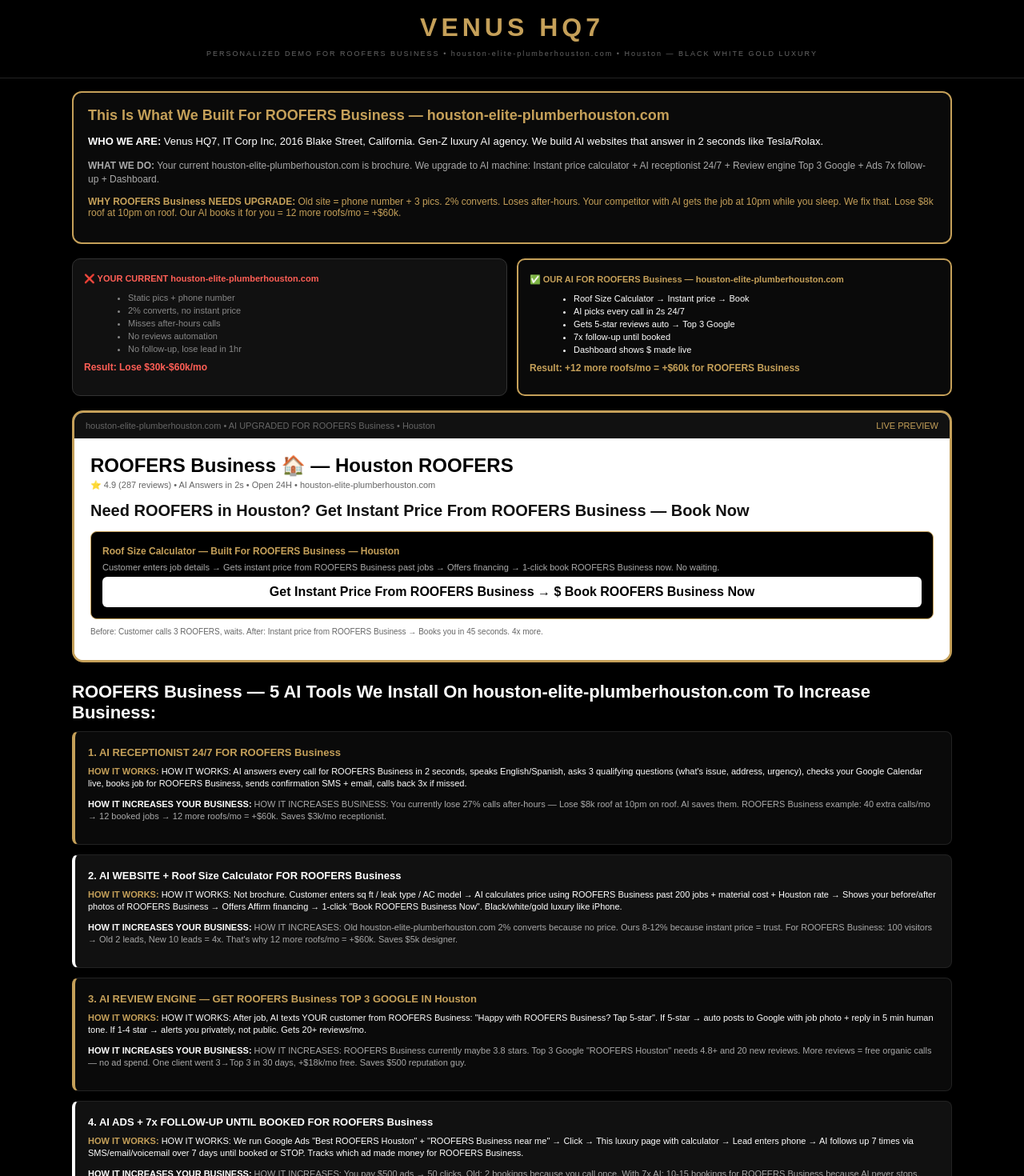
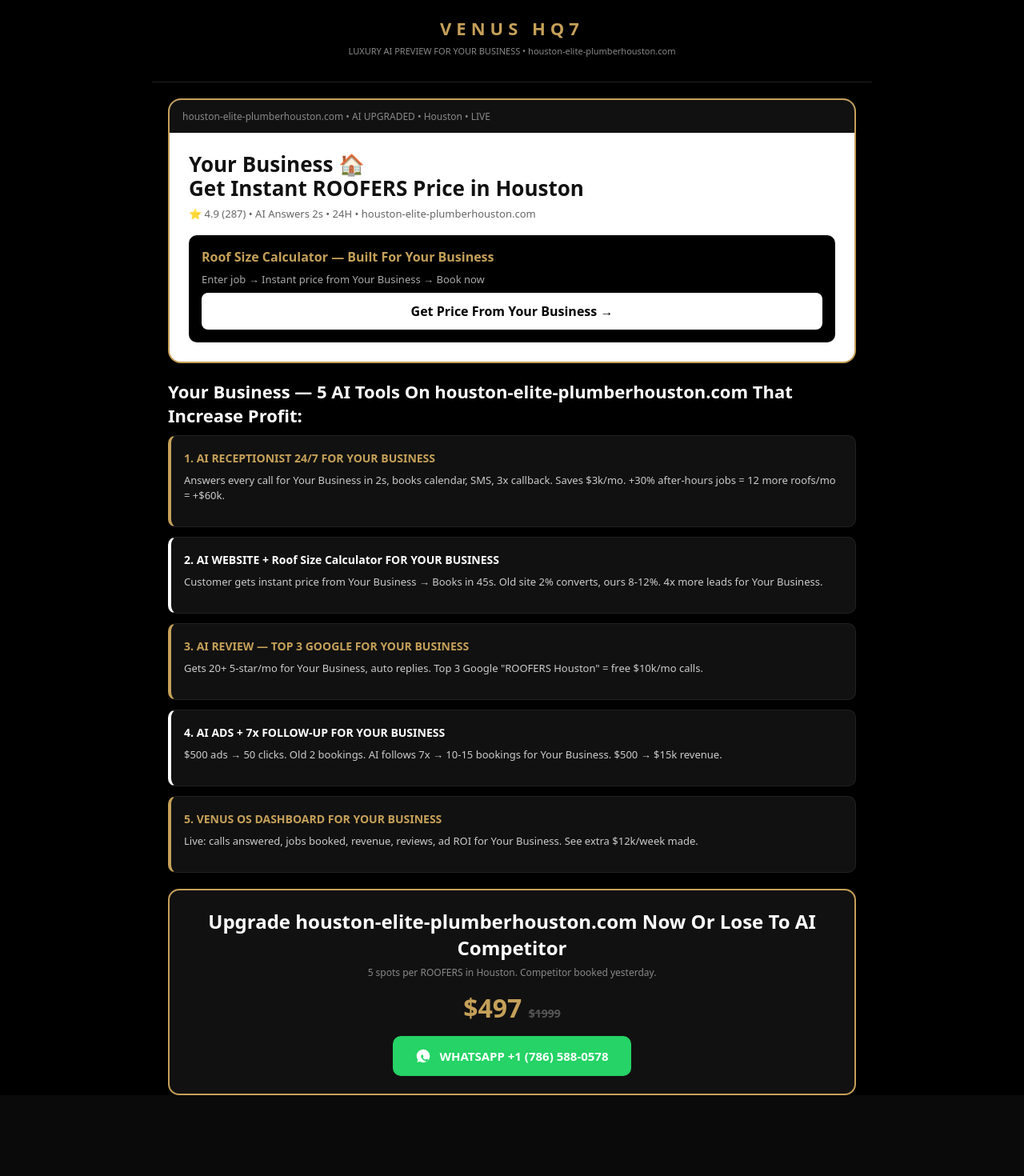
Before and after one commit to venusplaza7-dot/venus-ai-v7, a Next.js app: page /p/houston-elite-plumber in a window 1280 px wide. Shown: the top 1470 px of the page at 80% size. After the commit the page ends 1369 px from the top, so only its background shows below. Built offline with nearby package versions, Linux system fonts and the light colour scheme.

Commit message:
Update page.tsx

```diff
--- a/app/p/[id]/page.tsx
+++ b/app/p/[id]/page.tsx
@@ -1,105 +1,73 @@
 export const dynamic = 'force-dynamic';
 
 const DATA:any={
-  roofers:{title:"ROOFERS",emoji:"🏠",calc:"Roof Size Calculator",pain:"Lose $8k roof at 10pm on roof",roi:"12 more roofs/mo = +$60k",current:"Old site = phone number + 3 pics. 2% converts. Loses after-hours."},
-  plumbers:{title:"PLUMBERS",emoji:"💧",calc:"Emergency Leak Calculator",pain:"Miss $1200 2am burst",roi:"8 more emergencies/week = +$28k",current:"Old site = list of services. No instant price. Customer calls next guy."},
-  hvac:{title:"HVAC",emoji:"❄️",calc:"AC Repair Calculator",pain:"Slow quote, fast guy wins",roi:"15 more AC jobs/week",current:"Old site = no booking. Customer waits 2hrs for callback = lost."},
-  dentists:{title:"DENTISTS",emoji:"🦷",calc:"Insurance Checker",pain:"Front desk busy 10min, patient books elsewhere",roi:"34 new patients/mo",current:"Old site = no insurance check. Patient scared of price = no book."},
-  electricians:{title:"ELECTRICIANS",emoji:"⚡",calc:"Panel/EV Calculator",pain:"Miss $150 call doing $3000 panel",roi:"Avg $890/job",current:"Old site = no instant quote. Miss small call = lose big panel job later."},
+  roofers:{title:"ROOFERS",emoji:"🏠",calc:"Roof Size Calculator",profit:"12 more roofs/mo = +$60k"},
+  plumbers:{title:"PLUMBERS",emoji:"💧",calc:"Emergency Calculator",profit:"8 more jobs/week = +$28k"},
+  hvac:{title:"HVAC",emoji:"❄️",calc:"AC Calculator",profit:"15 more jobs/week"},
+  dentists:{title:"DENTISTS",emoji:"🦷",calc:"Insurance Checker",profit:"34 new patients/mo"},
+  electricians:{title:"ELECTRICIANS",emoji:"⚡",calc:"Panel Calculator",profit:"Avg $890/job"},
 };
 
 export default function Page({params,searchParams}:any){
-  const cat = (params?.id||'roofers').toLowerCase();
-  const d = DATA[cat]||DATA.roofers;
-  const business = searchParams?.b || `${d.title} Business`;
-  const domain = searchParams?.domain || `${cat}houston.com`;
-  const city = searchParams?.city || 'Houston';
-  const WHATSAPP="17865880578"; // +1 (786) 588-0578
+  const cat=(params?.id||'roofers').toLowerCase();
+  const d=DATA[cat]||DATA.roofers;
+  const business=searchParams?.b||"Your Business";
+  const domain=searchParams?.domain||`${cat}houston.com`;
+  const city=searchParams?.city||"Houston";
+  const WHATSAPP="17865880578";
 
   return(
-    <div style={{background:'#000',color:'#fff',minHeight:'100vh',fontFamily:'Arial'}}>
-      <div style={{textAlign:'center',padding:'16px',borderBottom:'1px solid #222'}}>
-        <h1 style={{color:'#c5a059',letterSpacing:'5px',margin:0}}>VENUS HQ7</h1>
-        <p style={{color:'#666',fontSize:'9px',letterSpacing:'2px'}}>PERSONALIZED DEMO FOR {business.toUpperCase()} • {domain} • {city} — BLACK WHITE GOLD LUXURY</p>
+    <div style={{background:'#000',color:'#fff',minHeight:'100vh',fontFamily:'system-ui',WebkitFontSmoothing:'antialiased'}}>
+      <div style={{maxWidth:'900px',margin:'0 auto',padding:'0'}}>
+
+        {/* SHARP HEADER */}
+        <div style={{padding:'20px',textAlign:'center',borderBottom:'1px solid #222'}}>
+          <h1 style={{color:'#c5a059',letterSpacing:'6px',margin:0,fontSize:'22px'}}>VENUS HQ7</h1>
+          <p style={{color:'#888',fontSize:'11px',marginTop:'6px'}}>LUXURY AI PREVIEW FOR {business.toUpperCase()} • {domain}</p>
         </div>
 
-      <div style={{maxWidth:'1100px',margin:'0 auto',padding:'16px'}}>
-
-        {/* INTRO — WHO WE ARE / WHAT WE DO / CONVINCE */}
-        <div style={{background:'#0a0a0a',border:'2px solid #c5a059',borderRadius:'12px',padding:'18px',marginBottom:'18px'}}>
-          <h2 style={{color:'#c5a059',margin:'0 0 8px',fontSize:'18px'}}>This Is What We Built For {business} — {domain}</h2>
-          <p style={{color:'#fff',fontSize:'13px',lineHeight:'18px'}}><b>WHO WE ARE:</b> Venus HQ7, IT Corp Inc, 2016 Blake Street, California. Gen-Z luxury AI agency. We build AI websites that answer in 2 seconds like Tesla/Rolax.</p>
-          <p style={{color:'#aaa',fontSize:'12px',lineHeight:'17px'}}><b>WHAT WE DO:</b> Your current {domain} is brochure. We upgrade to AI machine: Instant price calculator + AI receptionist 24/7 + Review engine Top 3 Google + Ads 7x follow-up + Dashboard.</p>
-          <p style={{color:'#c5a059',fontSize:'12px'}}><b>WHY {business} NEEDS UPGRADE:</b> {d.current} Your competitor with AI gets the job at 10pm while you sleep. We fix that. {d.pain}. Our AI books it for you = {d.roi}.</p>
+        {/* THEIR WEBSITE PREVIEW — CLEAN WHITE */}
+        <div style={{margin:'20px',background:'#fff',borderRadius:'16px',overflow:'hidden',border:'2px solid #c5a059'}}>
+          <div style={{background:'#111',color:'#888',padding:'12px 16px',fontSize:'12px'}}>{domain} • AI UPGRADED • {city} • LIVE</div>
+          <div style={{padding:'24px',color:'#000'}}>
+            <h1 style={{fontSize:'26px',lineHeight:'30px',margin:0,color:'#111',fontWeight:'800'}}>{business} {d.emoji}<br/>Get Instant {d.title} Price in {city}</h1>
+            <p style={{color:'#666',fontSize:'13px',marginTop:'8px'}}>⭐ 4.9 (287) • AI Answers 2s • 24H • {domain}</p>
+            <div style={{marginTop:'18px',background:'#000',borderRadius:'10px',padding:'16px'}}>
+              <p style={{color:'#c5a059',fontWeight:'bold',margin:0}}>{d.calc} — Built For {business}</p>
+              <p style={{color:'#aaa',fontSize:'13px',margin:'8px 0'}}>Enter job → Instant price from {business} → Book now</p>
+              <div style={{background:'#fff',color:'#000',textAlign:'center',padding:'12px',borderRadius:'8px',fontWeight:'bold'}}>Get Price From {business} →</div>
             </div>
-
-        {/* THEIR CURRENT VS OUR AI */}
-        <div style={{display:'grid',gridTemplateColumns:'1fr 1fr',gap:'12px',marginBottom:'18px'}}>
-          <div style={{background:'#111',border:'1px solid #333',borderRadius:'10px',padding:'14px'}}>
-            <b style={{color:'#ff5f56',fontSize:'11px'}}>❌ YOUR CURRENT {domain}</b>
-            <ul style={{color:'#888',fontSize:'11px',lineHeight:'16px',margin:'8px 0 0 15px'}}>
-              <li>Static pics + phone number</li><li>2% converts, no instant price</li><li>Misses after-hours calls</li><li>No reviews automation</li><li>No follow-up, lose lead in 1hr</li>
-            </ul>
-            <p style={{color:'#ff5f56',fontSize:'12px',fontWeight:'bold',marginTop:'8px'}}>Result: Lose $30k-$60k/mo</p>
-          </div>
-          <div style={{background:'#0a0a0a',border:'2px solid #c5a059',borderRadius:'10px',padding:'14px'}}>
-            <b style={{color:'#c5a059',fontSize:'11px'}}>✅ OUR AI FOR {business} — {domain}</b>
-            <ul style={{color:'#fff',fontSize:'11px',lineHeight:'16px',margin:'8px 0 0 15px'}}>
-              <li>{d.calc} → Instant price → Book</li><li>AI picks every call in 2s 24/7</li><li>Gets 5-star reviews auto → Top 3 Google</li><li>7x follow-up until booked</li><li>Dashboard shows $ made live</li>
-            </ul>
-            <p style={{color:'#c5a059',fontSize:'12px',fontWeight:'bold',marginTop:'8px'}}>Result: +{d.roi} for {business}</p>
           </div>
         </div>
 
-        {/* THEIR WEBSITE PREVIEW — PERSONALIZED */}
-        <div style={{background:'#fff',borderRadius:'14px',overflow:'hidden',border:'3px solid #c5a059'}}>
-          <div style={{background:'#111',padding:'10px 14px',color:'#666',fontSize:'11px',display:'flex',justifyContent:'space-between'}}>
-            <span>{domain} • AI UPGRADED FOR {business} • {city}</span><span style={{color:'#c5a059'}}>LIVE PREVIEW</span>
-          </div>
-          <div style={{padding:'20px',color:'#000',background:'#fff'}}>
-            <h2 style={{margin:0,color:'#000'}}>{business} {d.emoji} — {city} {d.title}</h2>
-            <p style={{color:'#666',fontSize:'11px',margin:'4px 0'}}>⭐ 4.9 (287 reviews) • AI Answers in 2s • Open 24H • {domain}</p>
-            <h1 style={{fontSize:'20px',color:'#111',margin:'14px 0'}}>Need {d.title} in {city}? Get Instant Price From {business} — Book Now</h1>
-            <div style={{background:'#000',color:'#fff',padding:'14px',borderRadius:'8px',border:'1px solid #c5a059'}}>
-              <b style={{color:'#c5a059',fontSize:'12px'}}>{d.calc} — Built For {business} — {city}</b>
-              <p style={{color:'#aaa',fontSize:'11px',margin:'6px 0'}}>Customer enters job details → Gets instant price from {business} past jobs → Offers financing → 1-click book {business} now. No waiting.</p>
-              <div style={{background:'#fff',color:'#000',padding:'10px',borderRadius:'6px',textAlign:'center',fontWeight:'bold'}}>Get Instant Price From {business} → $ Book {business} Now</div>
-            </div>
-            <p style={{color:'#666',fontSize:'10px',marginTop:'10px'}}>Before: Customer calls 3 {d.title}, waits. After: Instant price from {business} → Books you in 45 seconds. 4x more.</p>
-          </div>
-        </div>
-
-        {/* 5 TOOLS — HOW THEY WORK + HOW THEY INCREASE BUSINESS */}
-        <h2 style={{margin:'24px 0 10px',fontSize:'22px'}}>{business} — 5 AI Tools We Install On {domain} To Increase Business:</h2>
+        {/* 5 TOOLS — NO DUPLICATE — SHARP */}
+        <div style={{padding:'0 20px'}}>
+          <h2 style={{fontSize:'22px',margin:'10px 0'}}>{business} — 5 AI Tools On {domain} That Increase Profit:</h2>
 
           {[
-          {t:`1. AI RECEPTIONIST 24/7 FOR ${business}`,w:`HOW IT WORKS: AI answers every call for ${business} in 2 seconds, speaks English/Spanish, asks 3 qualifying questions (what's issue, address, urgency), checks your Google Calendar live, books job for ${business}, sends confirmation SMS + email, calls back 3x if missed.`,i:`HOW IT INCREASES BUSINESS: You currently lose 27% calls after-hours — ${d.pain}. AI saves them. ${business} example: 40 extra calls/mo → 12 booked jobs → ${d.roi}. Saves $3k/mo receptionist.`},
-          {t:`2. AI WEBSITE + ${d.calc} FOR ${business}`,w:`HOW IT WORKS: Not brochure. Customer enters sq ft / leak type / AC model → AI calculates price using ${business} past 200 jobs + material cost + ${city} rate → Shows your before/after photos of ${business} → Offers Affirm financing → 1-click "Book ${business} Now". Black/white/gold luxury like iPhone.`,i:`HOW IT INCREASES: Old ${domain} 2% converts because no price. Ours 8-12% because instant price = trust. For ${business}: 100 visitors → Old 2 leads, New 10 leads = 4x. That's why ${d.roi}. Saves $5k designer.`},
-          {t:`3. AI REVIEW ENGINE — GET ${business} TOP 3 GOOGLE IN ${city}`,w:`HOW IT WORKS: After job, AI texts YOUR customer from ${business}: "Happy with ${business}? Tap 5-star". If 5-star → auto posts to Google with job photo + reply in 5 min human tone. If 1-4 star → alerts you privately, not public. Gets 20+ reviews/mo.`,i:`HOW IT INCREASES: ${business} currently maybe 3.8 stars. Top 3 Google "${d.title} ${city}" needs 4.8+ and 20 new reviews. More reviews = free organic calls — no ad spend. One client went 3→Top 3 in 30 days, +$18k/mo free. Saves $500 reputation guy.`},
-          {t:`4. AI ADS + 7x FOLLOW-UP UNTIL BOOKED FOR ${business}`,w:`HOW IT WORKS: We run Google Ads "Best ${d.title} ${city}" + "${business} near me" → Click → This luxury page with calculator → Lead enters phone → AI follows up 7 times via SMS/email/voicemail over 7 days until booked or STOP. Tracks which ad made money for ${business}.`,i:`HOW IT INCREASES: You pay $500 ads → 50 clicks. Old: 2 bookings because you call once. With 7x AI: 10-15 bookings for ${business} because AI never stops. $500 ad → $15k revenue. Saves $2k ad agency.`},
-          {t:`5. VENUS OS — LUXURY BLACK DASHBOARD FOR ${business}`,w:`HOW IT WORKS: One dashboard for ${business}: Live calls answered by AI, jobs booked today, revenue this week, new 5-star reviews today, ad spend vs return, missed calls saved, customer recordings. On phone.`,i:`HOW IT INCREASES: No guessing. You see "AI made ${business} $12,450 extra this week, saved 17 missed calls, got 9 new reviews, $500 ad made $14k". You know what works. Scale what works. Saves 10hrs/week.`},
+            {t:`1. AI RECEPTIONIST 24/7`,d:`Answers every call for ${business} in 2s, books calendar, SMS, 3x callback. Saves $3k/mo. +30% after-hours jobs = ${d.profit}.`},
+            {t:`2. AI WEBSITE + ${d.calc}`,d:`Customer gets instant price from ${business} → Books in 45s. Old site 2% converts, ours 8-12%. 4x more leads for ${business}.`},
+            {t:`3. AI REVIEW — TOP 3 GOOGLE`,d:`Gets 20+ 5-star/mo for ${business}, auto replies. Top 3 Google "${d.title} ${city}" = free $10k/mo calls.`},
+            {t:`4. AI ADS + 7x FOLLOW-UP`,d:`$500 ads → 50 clicks. Old 2 bookings. AI follows 7x → 10-15 bookings for ${business}. $500 → $15k revenue.`},
+            {t:`5. VENUS OS DASHBOARD`,d:`Live: calls answered, jobs booked, revenue, reviews, ad ROI for ${business}. See extra $12k/week made.`},
           ].map((x,i)=>(
-          <div key={i} style={{background:i%2===0?'#0a0a0a':'#111',border:'1px solid #222',borderLeft:`4px solid ${i%2?'#fff':'#c5a059'}`,padding:'16px',borderRadius:'8px',marginBottom:'12px'}}>
-            <b style={{color:i%2?'#fff':'#c5a059',fontSize:'13px'}}>{x.t}</b>
-            <p style={{color:'#fff',fontSize:'11px',marginTop:'8px',lineHeight:'15px'}}><b style={{color:'#c5a059'}}>HOW IT WORKS:</b> {x.w}</p>
-            <p style={{color:'#aaa',fontSize:'11px',lineHeight:'15px'}}><b style={{color:'#fff'}}>HOW IT INCREASES YOUR BUSINESS:</b> {x.i}</p>
+            <div key={i} style={{background:'#111',border:'1px solid #222',borderLeft:`4px solid ${i%2?'#fff':'#c5a059'}`,padding:'16px',borderRadius:'10px',marginBottom:'12px'}}>
+              <b style={{color:i%2?'#fff':'#c5a059',fontSize:'14px'}}>{x.t} FOR {business.toUpperCase()}</b>
+              <p style={{color:'#ccc',fontSize:'13px',lineHeight:'19px',marginTop:'8px'}}>{x.d}</p>
             </div>
           ))}
 
-        {/* CONVINCE — WHY UPGRADE NOW */}
-        <div style={{background:'linear-gradient(135deg,#000,#1a1a1a)',border:'1px solid #c5a059',borderRadius:'12px',padding:'20px',marginTop:'20px',textAlign:'center'}}>
-          <h2 style={{color:'#fff',margin:0}}>{business} — Upgrade {domain} Now, Or Lose To Competitor With AI</h2>
-          <p style={{color:'#888',fontSize:'12px',margin:'8px 0'}}>Your competitor in {city} already booked AI demo yesterday. 5 spots per category only.</p>
-          <p style={{color:'#c5a059',fontSize:'28px',fontWeight:'bold',margin:'12px 0'}}>$497 Setup <span style={{color:'#555',fontSize:'13px',textDecoration:'line-through'}}>$1999</span> • 48Hrs Live</p>
-          <p style={{color:'#aaa',fontSize:'11px'}}>Includes: AI Receptionist + Website + Review + Ads + OS. Saves $10.5k/mo team. Makes {d.roi}.</p>
-          <a href={`https://wa.me/${WHATSAPP}?text=Hi%20Ron%2C%20I'm%20${encodeURIComponent(business)}%20${city}%20-%20Upgrade%20my%20site%20${encodeURIComponent(domain)}%20-%20${cat}%20demo`}
-             style={{background:'#25D366',color:'#fff',padding:'14px 30px',display:'inline-flex',alignItems:'center',gap:'10px',textDecoration:'none',fontWeight:'bold',borderRadius:'8px',marginTop:'12px'}}>
+          {/* CONVINCE UPGRADE */}
+          <div style={{background:'#111',border:'2px solid #c5a059',borderRadius:'14px',padding:'22px',textAlign:'center',marginTop:'20px'}}>
+            <h2 style={{margin:0}}>Upgrade {domain} Now Or Lose To AI Competitor</h2>
+            <p style={{color:'#888',fontSize:'12px',marginTop:'6px'}}>5 spots per {d.title} in {city}. Competitor booked yesterday.</p>
+            <p style={{color:'#c5a059',fontSize:'32px',fontWeight:'800',margin:'14px 0'}}>$497 <span style={{color:'#555',fontSize:'14px',textDecoration:'line-through'}}>$1999</span></p>
+            <a href={`https://wa.me/${WHATSAPP}?text=Hi Ron, I'm ${encodeURIComponent(business)} - upgrade ${encodeURIComponent(domain)}`} style={{background:'#25D366',color:'#fff',padding:'15px 28px',borderRadius:'10px',display:'inline-flex',gap:'10px',alignItems:'center',textDecoration:'none',fontWeight:'bold',fontSize:'15px'}}>
               <svg width="20" height="20" viewBox="0 0 24 24" fill="white"><path d="M19.11 17.2c-.27-.14-1.59-.78-1.84-.87-.25-.09-.43-.14-.61.14-.18.27-.7.87-.86 1.05-.16.18-.32.2-.59.07-.27-.14-1.13-.42-2.15-1.34-.8-.71-1.34-1.59-1.5-1.86-.16-.27-.02-.42.12-.55.12-.12.27-.32.41-.48.13-.16.18-.27.27-.45.09-.18.04-.34-.02-.48-.07-.14-.61-1.47-.84-2.01-.22-.53-.44-.46-.61-.47h-.52c-.18 0-.48.07-.73.34-.25.27-.96.94-.96 2.29s.98 2.66 1.12 2.84c.13.18 1.93 2.95 4.68 4.13.65.28 1.16.45 1.56.58.65.21 1.25.18 1.72.11.52-.08 1.59-.65 1.81-1.28.22-.63.22-1.17.16-1.28-.06-.11-.24-.16-.51-.3zM12.03 21.9a9.9 9.9 0 01-5.05-1.38l-.36-.22-3.74.98.99-3.65-.24-.38A9.85 9.85 0 012.1 12.03C2.1 6.56 6.56 2.1 12.03 2.1c2.65 0 5.14 1.03 7.01 2.9a9.84 9.84 0 012.9 7.01c0 5.47-4.46 9.93-9.91 9.89z"/></svg>
-            WHATSAPP ACTIVATE — +1 (786) 588-0578
+              WHATSAPP +1 (786) 588-0578
             </a>
-          <p style={{color:'#666',fontSize:'9px',marginTop:'10px'}}>IT Corp Inc • 2016 Blake Street, California • Open 24 hours • WhatsApp Symbol Included</p>
           </div>
-
+        </div>
       </div>
     </div>
   );
```
Lines whose indentation alone changed are shown as unchanged.
